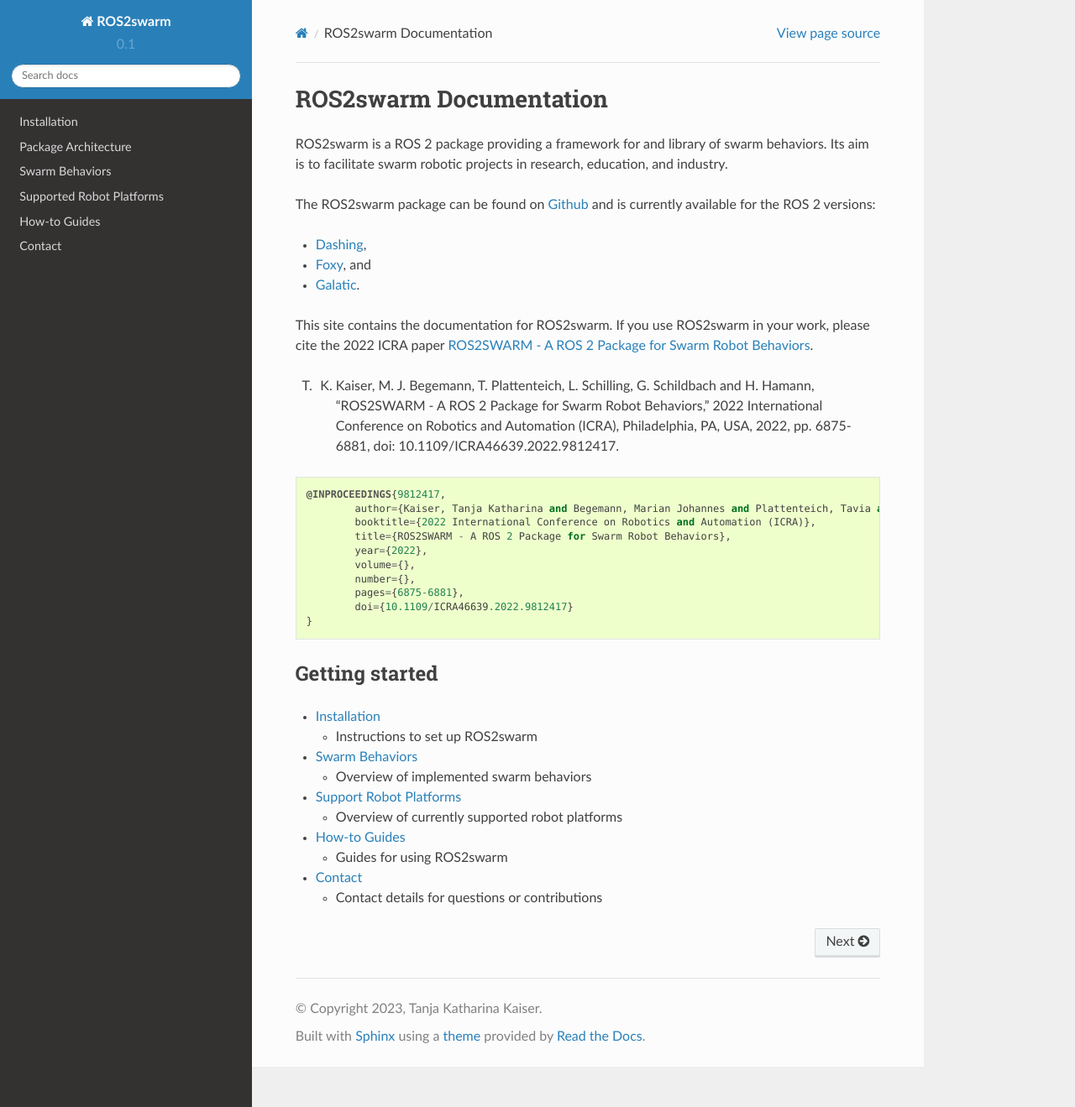
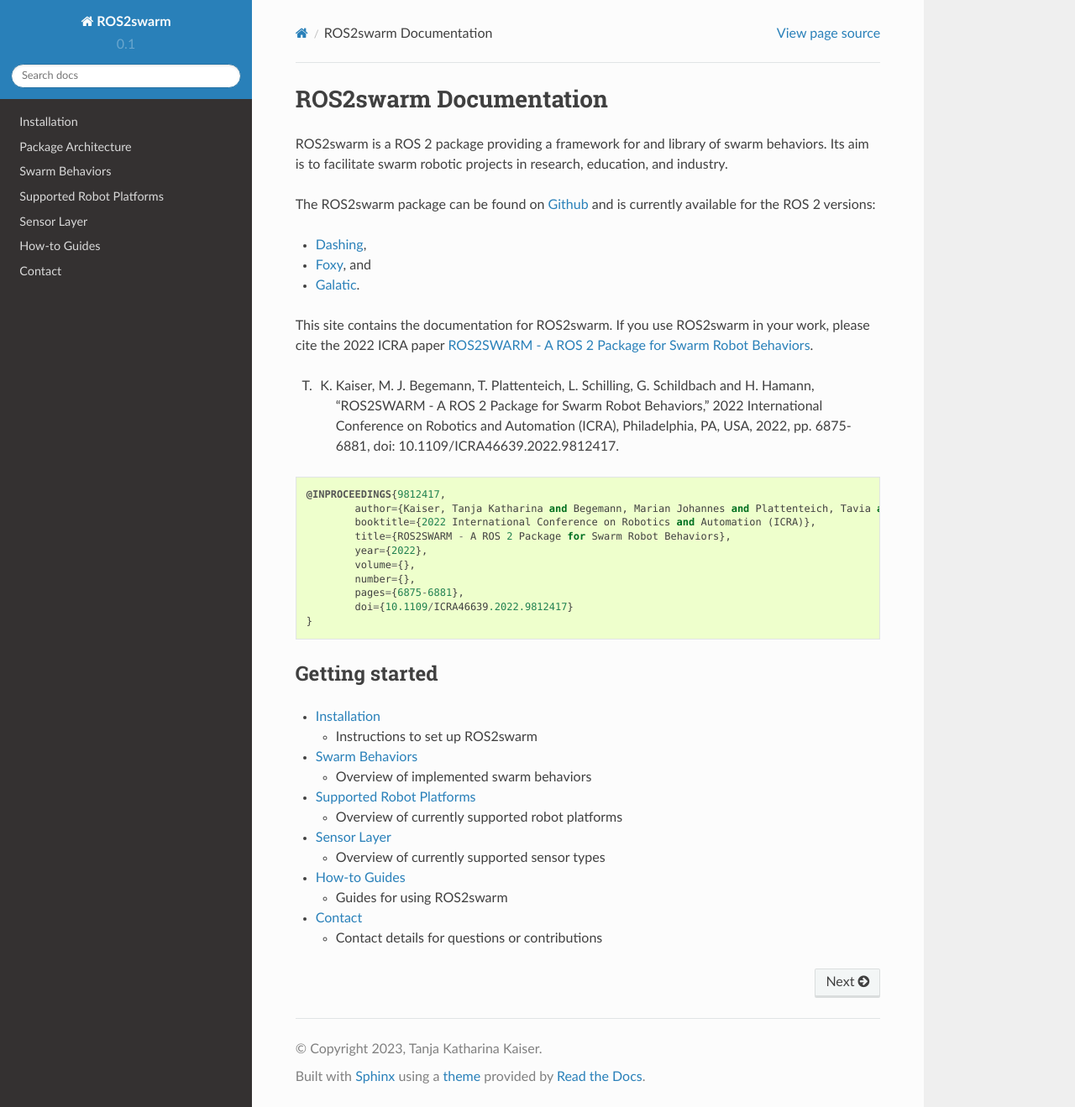
Before and after one commit to ROS2swarm/ROS2swarm_documentation, a Sphinx documentation site: the page built from doc/index.rst, in a window 1280 px wide and 1319 px high. Shown: the whole window at 84% size. Built offline with Sphinx 7.4.7 and the Read the Docs theme 2.0.0, drawn with Linux system fonts in a browser that asks for light colours.

Commit message:
added sensor layers

```diff
--- a/doc/How-To-Guides/launch_sim.rst
+++ b/doc/How-To-Guides/launch_sim.rst
@@ -26,6 +26,8 @@ For this purpose, the launch script ``start_simulation.sh`` offers several param
 | log_level     | debug, info                                      | ROS log level for development             |
 +---------------+--------------------------------------------------+-------------------------------------------+
 | robot         | see :doc:`Supported Robot Platforms <../robots>` | launched robot type                       |
++---------------+--------------------------------------------------+-------------------------------------------+
+| sensor_type   | see :doc:`Sensor Layer <../sensors>`             | sensor type of robot                      |
 +---------------+--------------------------------------------------+-------------------------------------------+
 | x_start       | float                                            | first position on x-axis                  |
 +---------------+--------------------------------------------------+-------------------------------------------+
--- a/doc/index.rst
+++ b/doc/index.rst
@@ -51,9 +52,13 @@ Getting started
 
   - Overview of implemented swarm behaviors
 
-* :doc:`Support Robot Platforms <robots>`
+* :doc:`Supported Robot Platforms <robots>`
 
   - Overview of currently supported robot platforms
+
+* :doc:`Sensor Layer <sensors>`
+
+  - Overview of currently supported sensor types
 
 * :doc:`How-to Guides <howto>`
 
```
Also changed, not shown: other parts of doc/index.rst (+1 -0 lines), doc/sensors.rst (added, +20 -0 lines).
